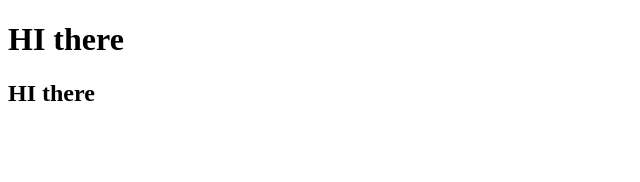
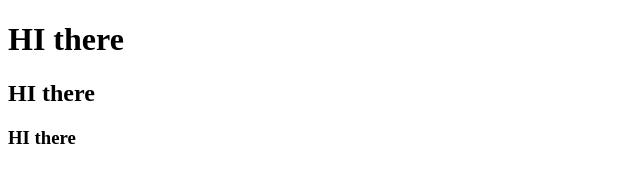
Before and after one commit to SanJay1577/demo-git, a plain HTML site: page index.html in a window 1280 px wide. Shown: the full height of the page, 0-640 px from the left. Drawn offline with Linux system fonts and the light colour scheme.

Commit message:
fourth commit

```diff
--- a/index.html
+++ b/index.html
@@ -8,5 +8,6 @@
 <body>
          <h1>HI there</h1>
          <h2>HI there</h2>
+         <h3>HI there</h3>
 </body>
 </html>
```
